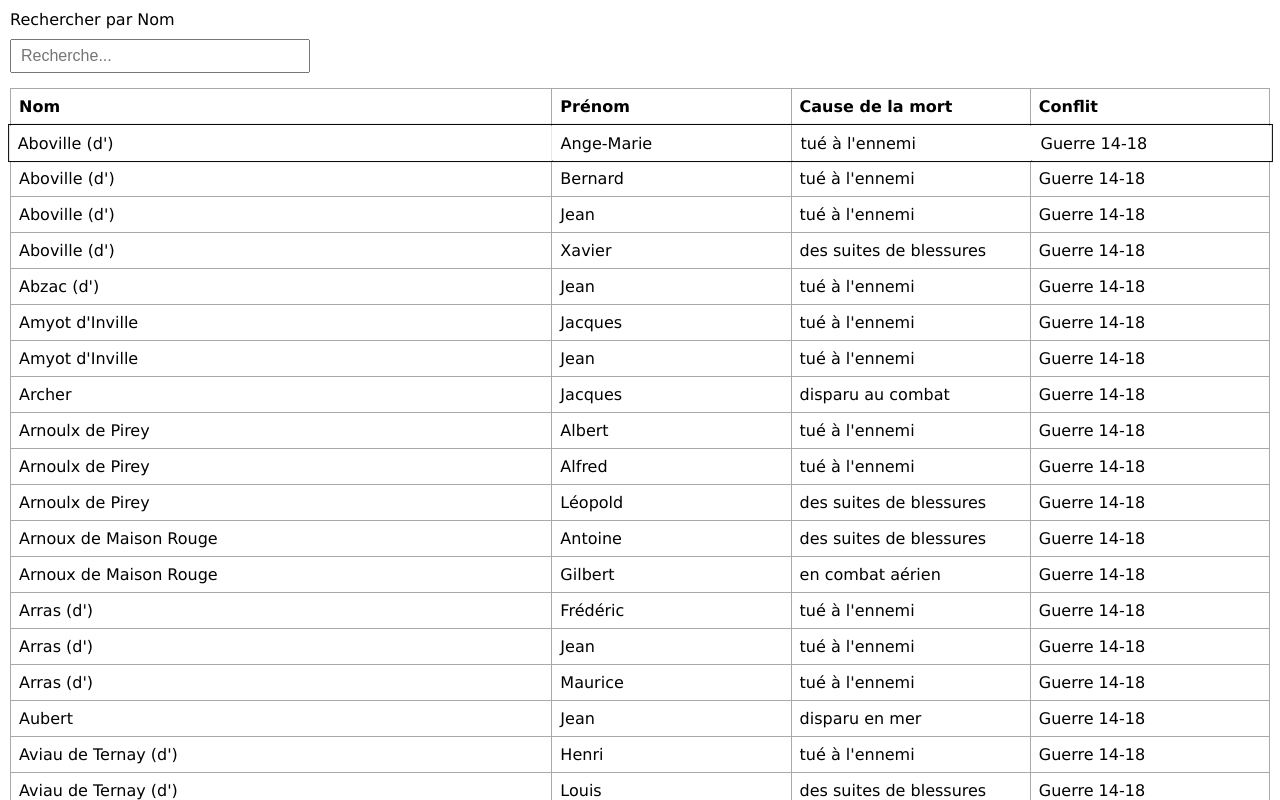
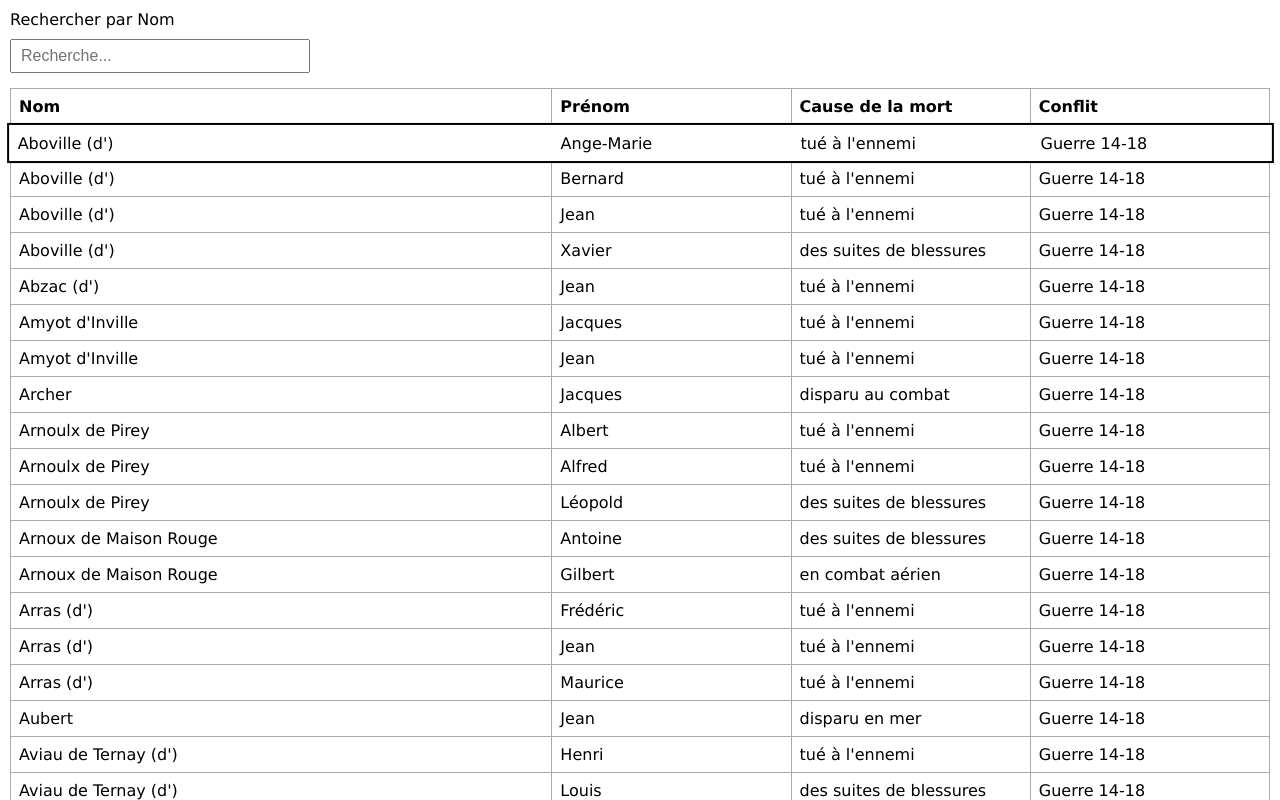
Before and after one commit to arbrethoorens/mortPourLaFrance, a plain HTML site: page index.html in a window 1280 px wide. In both pictures the pointer is over the element 640 px from the left and 142 px from the top of the page. Shown: the top 800 px of the page. Drawn offline with Linux system fonts and the light colour scheme.

Commit message:
Update index.html

```diff
--- a/index.html
+++ b/index.html
@@ -64,11 +64,16 @@
     }
     tr[tabindex]:hover,
     tr[tabindex]:focus {
-      outline:1px solid #000;
+      outline:2px solid #000;
+      offset: -1px;
       background-color: white;
       border-color: transparent;
       transform: scale(1.003);
-      }
+    }
+    tr[tabindex]:hover td,
+    tr[tabindex]:focus td{
+      border:1px solid transparent;
+    }
     th:nth-child(3) {
       width: 43%;
     }
```
